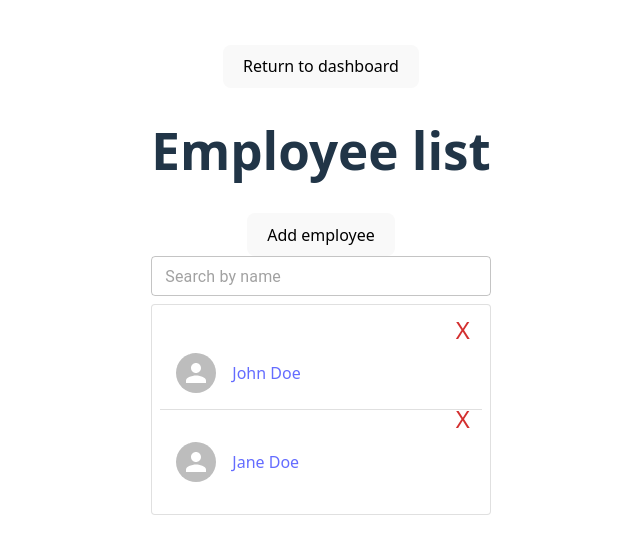
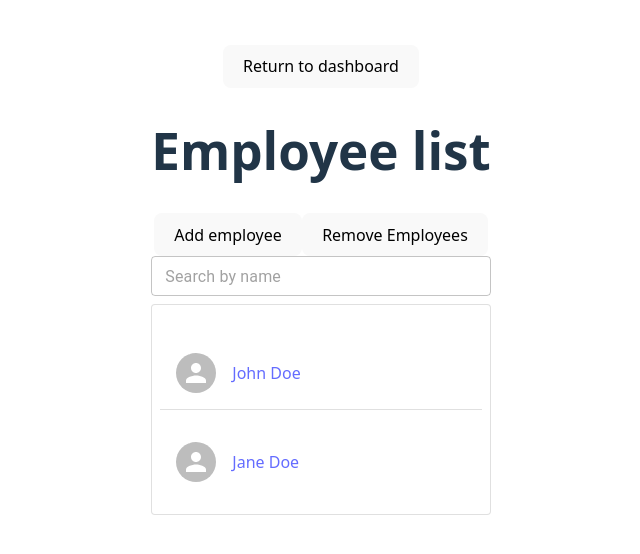
Before and after one commit to Nitaivs/Aclaro, a React (Vite) app in the folder frontend/JSFrontend/: page /employees in a window 1280 px wide. Shown: the part 120-674 px from the top of the page, without its empty margins (319-959 px from the left). Built offline with nearby package versions, Linux system fonts and the light colour scheme; no server answers.

Commit message:
Change: Made removals its own mode

```diff
--- a/frontend/JSFrontend/src/components/EmployeeListPage.jsx
+++ b/frontend/JSFrontend/src/components/EmployeeListPage.jsx
@@ -29,6 +29,7 @@ export default function EmployeeListPage() {
     const [showErrorAlert, setShowErrorAlert] = useState(false);
     const [errorMessage, setErrorMessage] = useState("");
     const [filterString, setFilterString] = useState("");
+    const [removeMode, setRemoveMode] = useState(false);
 
     // Filter employees based on the filterString
     const filtered = employees.filter(emp => `
@@ -83,6 +84,9 @@ export default function EmployeeListPage() {
             <button onClick={() => setIsAddEmployeeDialogOpen(true)}>
                 Add employee
             </button>
+            <button onClick={() => setRemoveMode(!removeMode)}>
+                {removeMode ? "Exit" : "Remove Employees"}
+            </button>
 
             <AddEmployeeDialog
                 isOpen={isAddEmployeeDialogOpen}
@@ -130,6 +134,7 @@ export default function EmployeeListPage() {
                                     <ListItem
                                         alignItems="flex-start"
                                         secondaryAction={
+                                            removeMode ? (
                                                 <IconButton
                                                     edge="end"
                                                     aria-label="delete"
@@ -141,6 +146,7 @@ export default function EmployeeListPage() {
                                                 >
                                                     X
                                                 </IconButton>
+                                            ) : null
                                         }
                                     />
                                     <ListItem alignItems="flex-start">
```
Lines whose indentation alone changed are shown as unchanged.
